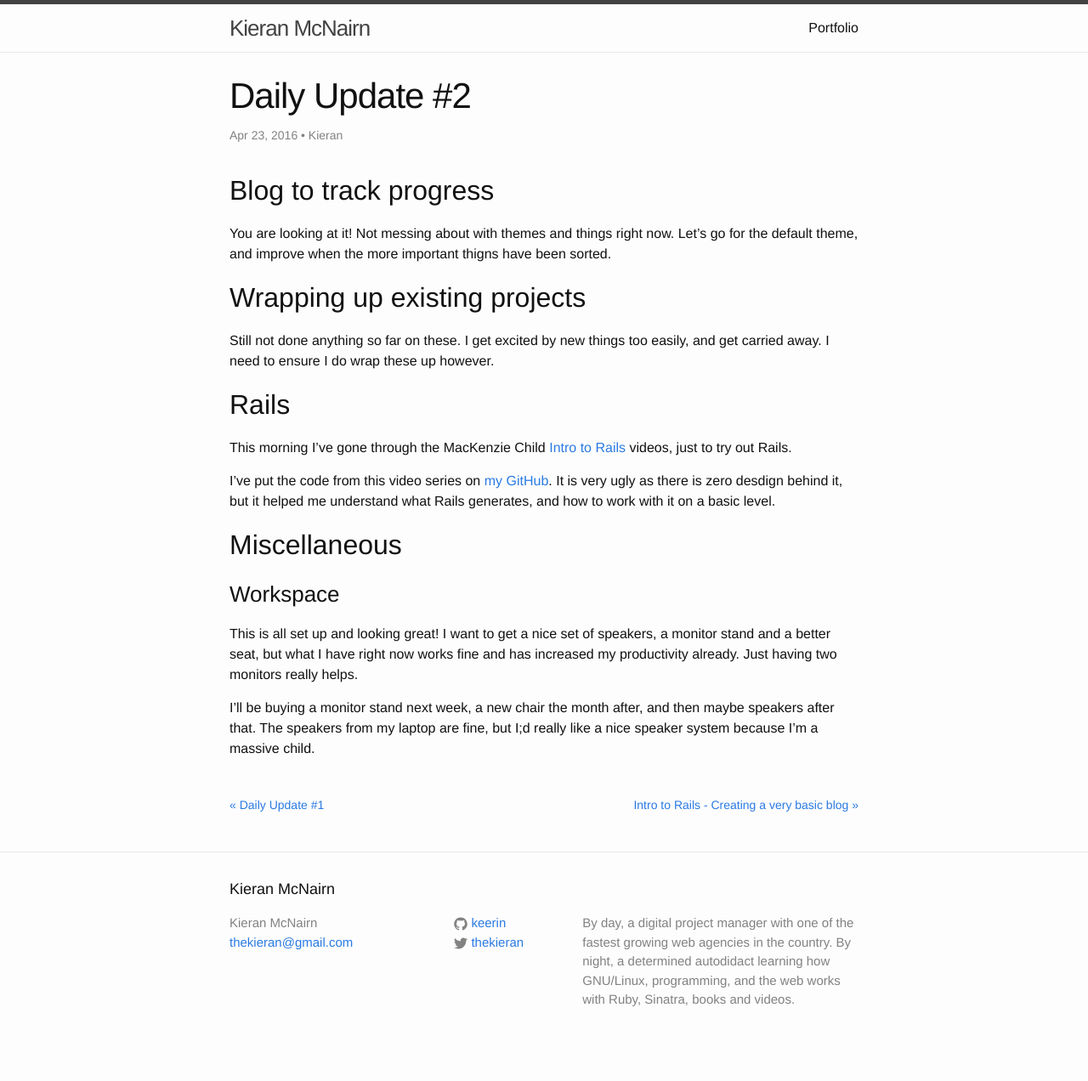
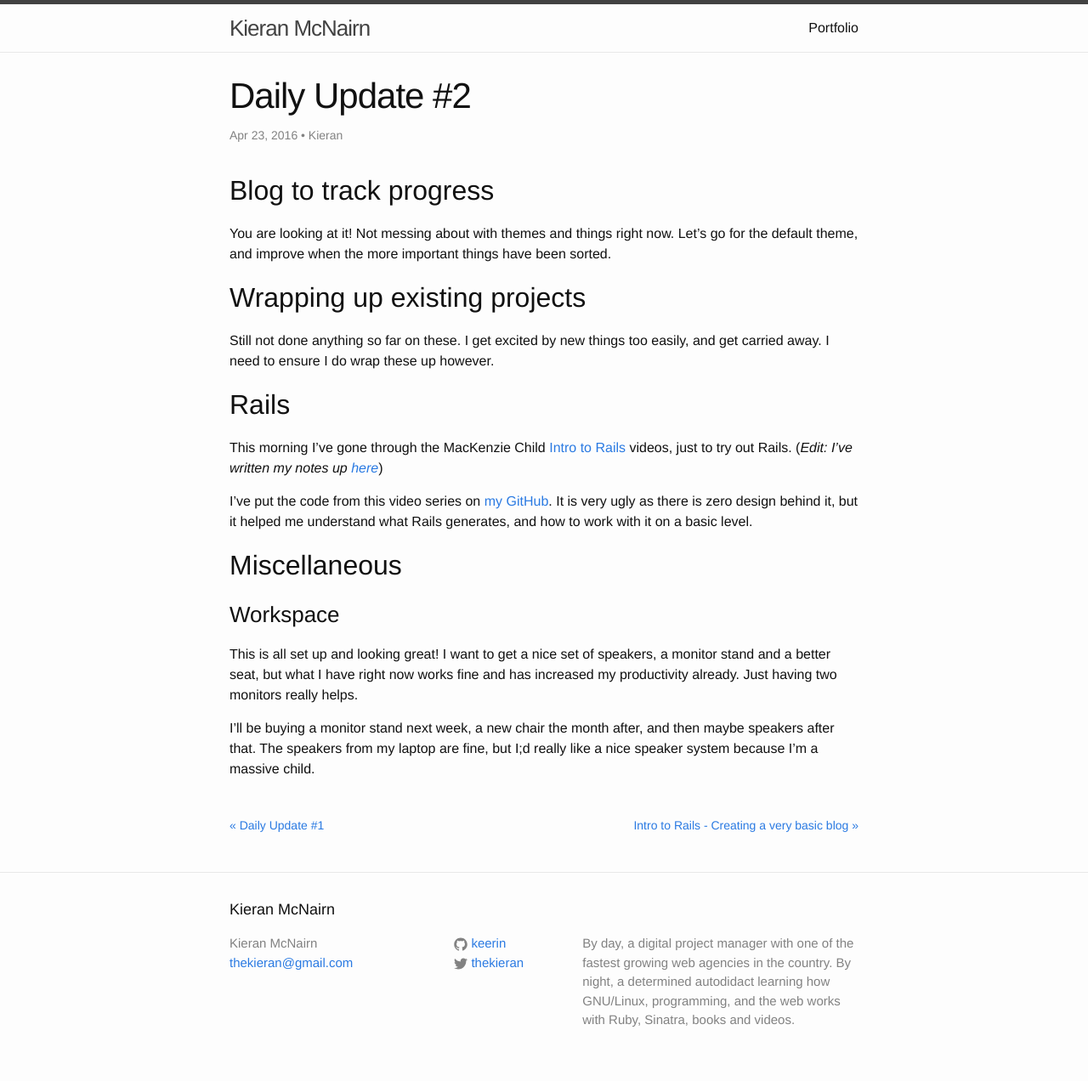
Before and after one commit to keerin/keerin.github.io, a Jekyll site: the page built from _posts/2016-04-23-daily-update-2.md, in a window 1280 px wide. Shown: the whole page at 85% size. Built offline with Jekyll 4.4.1, drawn with Linux system fonts in a browser that asks for light colours; before the commit the page ends 1248 px from its top, so only the background shows below that.

Commit message:
updated internal linking

```diff
--- a/_posts/2016-04-23-daily-update-2.md
+++ b/_posts/2016-04-23-daily-update-2.md
@@ -7,7 +7,7 @@ author: "Kieran"
 ---
 ## Blog to track progress
 
-You are looking at it! Not messing about with themes and things right now. Let's go for the default theme, and improve when the more important thigns have been sorted.
+You are looking at it! Not messing about with themes and things right now. Let's go for the default theme, and improve when the more important things have been sorted.
 
 ## Wrapping up existing projects
 
@@ -16,8 +16,9 @@ Still not done anything so far on these. I get excited by new things too easily,
 ## Rails
 
 This morning I've gone through the MacKenzie Child [Intro to Rails](https://www.youtube.com/watch?v=2gUbteh54RM&list=PL23ZvcdS3XPKnwg3lMv-JGNCn08kB0wsA){:target="_blank"} videos, just to try out Rails.
+(_Edit: I've written my notes up [here](/2016/04/23/intro-to-rails-creating-a-blog/)_)
 
-I've put the code from this video series on [my GitHub](https://github.com/keerin/mackenzie-blog){:target="_blank"}. It is very ugly as there is zero desdign behind it, but it helped me understand what Rails generates, and how to work with it on a basic level.
+I've put the code from this video series on [my GitHub](https://github.com/keerin/mackenzie-blog){:target="_blank"}. It is very ugly as there is zero design behind it, but it helped me understand what Rails generates, and how to work with it on a basic level.
 
 ## Miscellaneous
 
```
